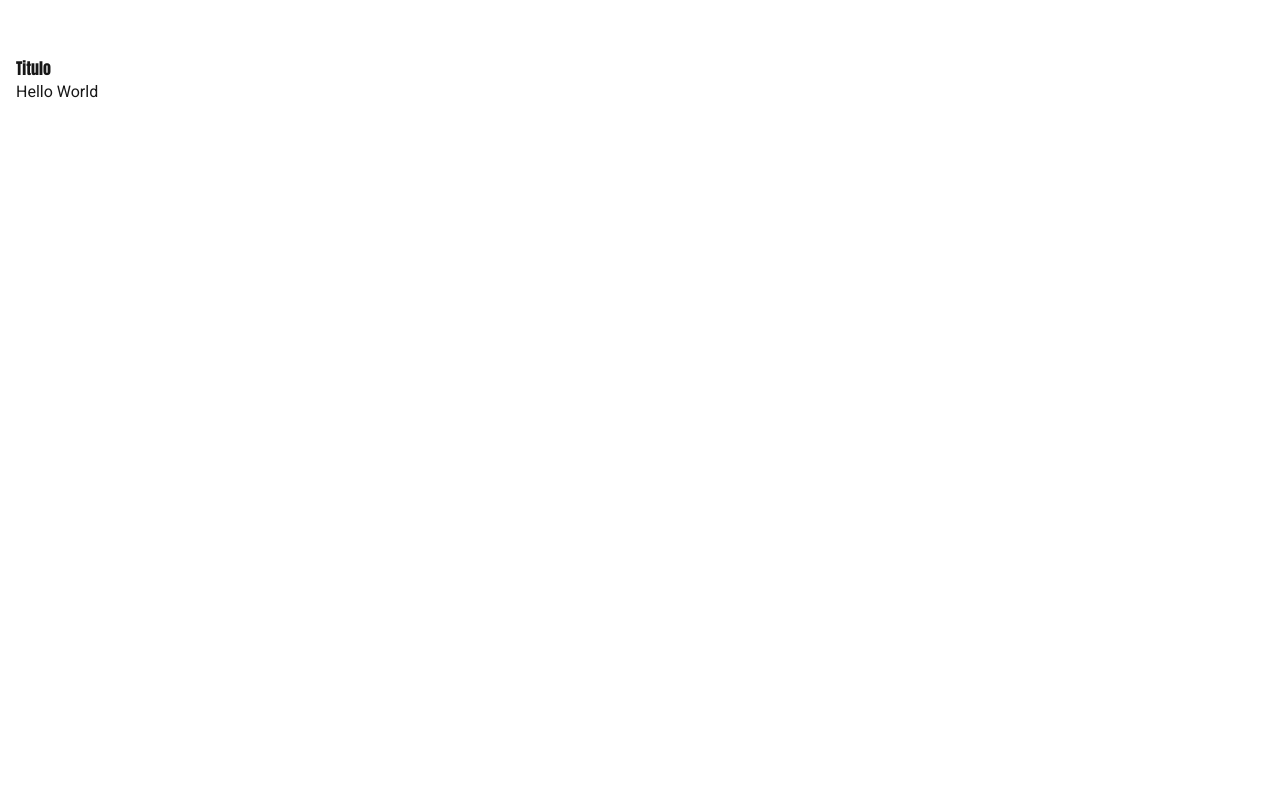
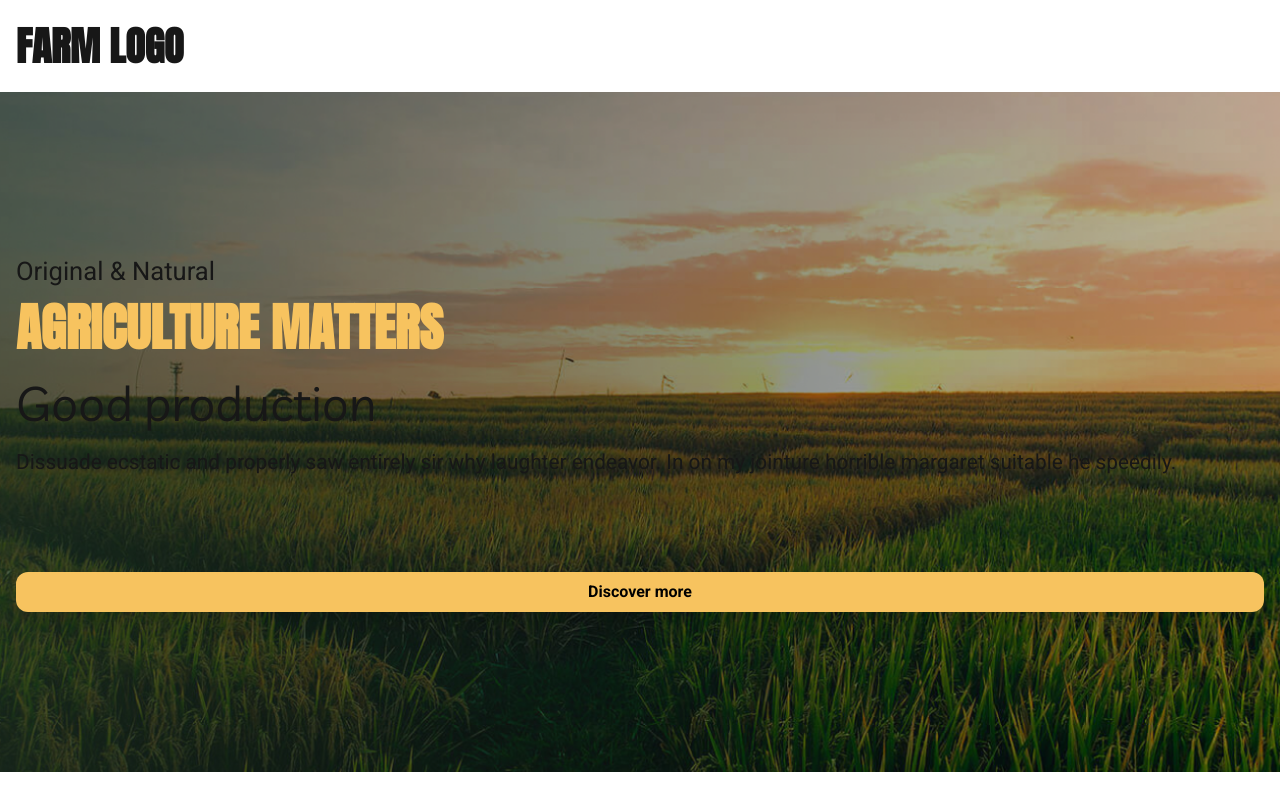
Before and after one commit to DevPBDias/landing-pages-folio, a Next.js app: page /farm in a window 1280 px wide. Built offline with nearby package versions, Linux system fonts and the light colour scheme.

Commit message:
feat(hero): create hero components and styled it, fixed header styles

```diff
--- a/src/app/farm/page.tsx
+++ b/src/app/farm/page.tsx
@@ -1,11 +1,11 @@
 import Header from "@/components/farm/header/Header";
+import Hero from "@/components/farm/hero/Hero";
 
 export default function FarmWbesite() {
   return (
-    <main className="px-4 w-full">
+    <main className="w-full">
       <Header />
-      <h1>Titulo</h1>
-      <p>Hello World</p>
+      <Hero />
     </main>
   );
 }
--- a/src/components/farm/header/Header.tsx
+++ b/src/components/farm/header/Header.tsx
@@ -4,7 +4,7 @@ import MobileMenu from "./MobileMenu";
 
 const Header = () => {
   return (
-    <header className="w-full relative py-4">
+    <header className="w-full relative p-4">
       <Logo />
       <MobileMenu />
     </header>
--- a/src/components/farm/header/Logo.tsx
+++ b/src/components/farm/header/Logo.tsx
@@ -3,7 +3,9 @@ import React from "react";
 const Logo = () => {
   return (
     <picture>
-      <h1 className="font-bold text-[var(--text-color)]">Farm Logo</h1>
+      <h1 className="text-[clamp(1.2rem,4vw,2.5rem)] font-bold uppercase">
+        Farm Logo
+      </h1>
     </picture>
   );
 };
--- a/src/components/farm/header/MobileMenu.tsx
+++ b/src/components/farm/header/MobileMenu.tsx
@@ -12,14 +12,14 @@ const MobileMenu = () => {
     <header className="min-[1024px]:hidden">
       {open ? (
         <button
-          className="absolute top-4 right-1"
+          className="absolute top-4 right-4"
           type="button"
           onClick={() => setOpen(!open)}
         >
           <Menu size={28} color="#ffffff" />
         </button>
       ) : (
-        <section className="bg-[var(--light-primary-color)] w-2/3 absolute z-50 h-screen top-0 -right-4 flex flex-col justify-center items-center">
+        <section className="bg-[var(--light-primary-color)] w-2/3 absolute z-50 h-screen top-0 right-0 flex flex-col justify-center items-center">
           <div className="absolute top-4 right-4">
             <button type="button" onClick={() => setOpen(!open)}>
               <X size={28} color="#ffffff" />
--- /dev/null
+++ b/src/components/farm/hero/Hero.tsx
@@ -0,0 +1,17 @@
+import HeroImage from "./HeroImage";
+import HeroText from "./HeroText";
+import HeroCTA from "./HeroCTA";
+
+const Hero = () => {
+  return (
+    <main className="relative w-full h-[85vh] flex justify-start items-center">
+      <HeroImage />
+      <section className="absolute z-10 px-4 flex flex-col w-full h-2/3 justify-around">
+        <HeroText />
+        <HeroCTA />
+      </section>
+    </main>
+  );
+};
+
+export default Hero;
--- /dev/null
+++ b/src/components/farm/hero/HeroCTA.tsx
@@ -0,0 +1,15 @@
+import Link from "next/link";
+import React from "react";
+
+const HeroCTA = () => {
+  return (
+    <Link
+      href="#projects"
+      className="py-2 w-full bg-[var(--secondary-color)] text-black font-bold text-base text-center rounded-xl shadow-xl"
+    >
+      Discover more
+    </Link>
+  );
+};
+
+export default HeroCTA;
--- /dev/null
+++ b/src/components/farm/hero/HeroImage.tsx
@@ -0,0 +1,18 @@
+import Image from "next/image";
+import hero from "@/assets/farm/images/hero.png";
+
+const HeroImage = () => {
+  return (
+    <picture className="w-full h-full">
+      <Image
+        src={hero}
+        alt="hero image"
+        className="object-cover w-full h-full"
+        quality={100}
+        priority
+      />
+    </picture>
+  );
+};
+
+export default HeroImage;
--- /dev/null
+++ b/src/components/farm/hero/HeroText.tsx
@@ -0,0 +1,23 @@
+import React from "react";
+
+const HeroText = () => {
+  return (
+    <section>
+      <p className="font-medium text-[clamp(1rem,4vw,1.6rem)]">
+        Original & Natural
+      </p>
+      <h1 className="font-bold text-[clamp(1.8rem,4vw,4rem)] uppercase text-[var(--secondary-color)]">
+        Agriculture matters
+      </h1>
+      <h3 className="font-medium text-[clamp(1.5rem,4vw,3rem)] mb-2">
+        Good production
+      </h3>
+      <p className="text-[clamp(0.8rem,4vw,1.3rem)]">
+        Dissuade ecstatic and properly saw entirely sir why laughter endeavor.
+        In on my jointure horrible margaret suitable he speedily.
+      </p>
+    </section>
+  );
+};
+
+export default HeroText;
```
Also changed, not shown: src/assets/farm/images/hero.png (renamed from src/assets/farm/images/image.png).
